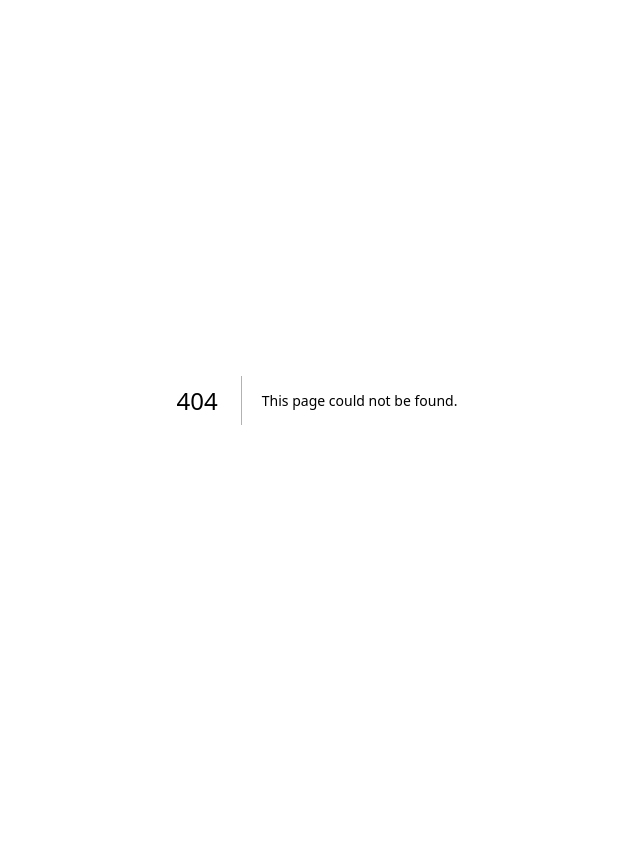
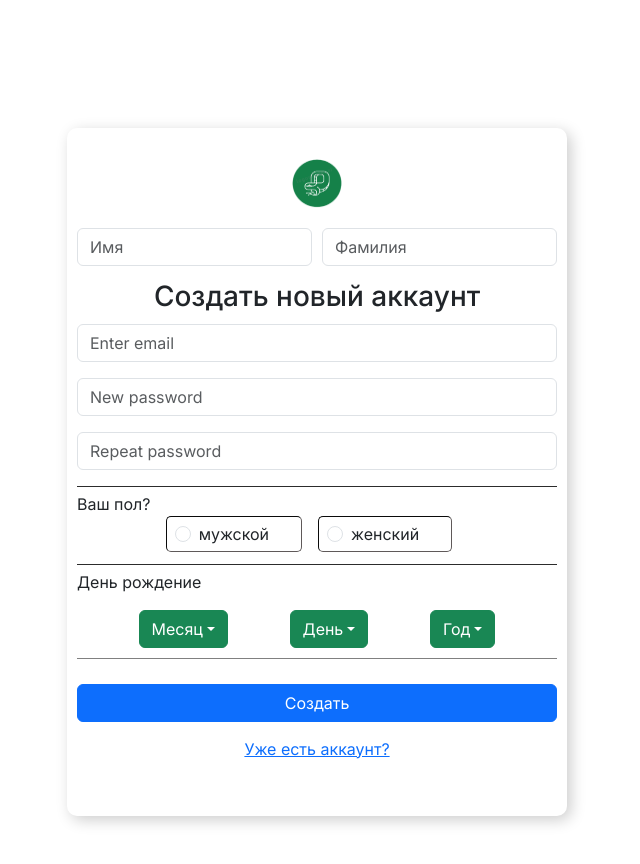
Before and after one commit to CookiesNCash/boloto, a Next.js app in the folder client/: page /welcome/registration in a window 1280 px wide. Before the commit this address had no page. Shown: the top 864 px of the page, without its empty margins (323-963 px from the left). Before the commit the page ends 800 px from the top, so only its background shows below. Built offline with nearby package versions, Linux system fonts and the light colour scheme.

Commit message:
add registration

```diff
--- a/client/src/app/globals.css
+++ b/client/src/app/globals.css
@@ -103,6 +103,7 @@ a {
 } */
 body {
   overflow: hidden;
+  width: 100%;
 }
 .logo-div{
   margin: 20px;
@@ -131,6 +132,43 @@ body {
   gap: 10px;
   margin: 15px 0 45px;
 }
+.registration-name {
+  display: flex;
+  gap: 10px;
+}
+.radio-group1 {
+  text-align: center;
+  margin-bottom: 10px;
+}
+.select {
+  width: 100%;
+  padding-top: 5px;
+  border-top: 1px #808080 inset;
+}
+
+.radioGp1 {
+  border: 1px rgb(95, 89, 89) inset;
+  padding: 5px 2em;
+  text-align: center;
+  border-radius: 5px;
+}
+.dropdown-menu-scroll {
+  max-height: 200px; /* или любое другое значение в зависимости от ваших нужд */
+  overflow-y: auto;
+}
+.birthday {
+  margin-bottom: 25px;
+  border-bottom: 1px #808080 inset;
+  padding-bottom: 10px;
+}
+
+.dropdown-container {
+  display: inline-block;
+}
+.dropDown-group {
+  display: flex;
+  justify-content: space-evenly;
+}
 /*
 @media (prefers-color-scheme: dark) {
   html {
--- /dev/null
+++ b/client/src/app/welcome/components/DropDownDate.tsx
@@ -0,0 +1,21 @@
+import React from 'react';
+import { Dropdown } from 'react-bootstrap';
+
+export default function DropDownDate ({ arr, name }) {
+    return (
+        <div className="dropdown-container">
+            <Dropdown>
+                <Dropdown.Toggle variant="success" id="dropdown-basic">
+                    {name}
+                </Dropdown.Toggle>
+                <Dropdown.Menu className='dropdown-menu-scroll'>
+                    {arr.map((el, indx) => (
+                        <Dropdown.Item key={indx} href={`#/action-${indx}`}>
+                            {el}
+                        </Dropdown.Item>
+                    ))}
+                </Dropdown.Menu>
+            </Dropdown>
+        </div>
+    )
+}
--- /dev/null
+++ b/client/src/app/welcome/registration/page.tsx
@@ -0,0 +1,95 @@
+"use client"
+import React from 'react';
+import Button from 'react-bootstrap/Button';
+import Form from 'react-bootstrap/Form';
+import Image from 'next/image'
+import DropDownDate from '../components/DropDownDate';
+
+const month = ['Январь','Феврал','Март','Апрель','Май','Июнь','Июль','Август','Сентябрь','Октябрь','Ноябрь','Декабрь',]
+const day = [1, 2, 3, 4, 5, 6, 7, 8, 9, 10, 11, 12, 13, 14, 15, 16, 17, 18, 19, 20, 21, 22, 23, 24, 25, 26, 27, 28, 29, 30, 31]
+const years = [2024];
+for (let year = 2023; year >= 1950; year--) {
+  years.push(year);
+}
+
+function BasicExample() {
+  return (
+    <>
+      <div className='form-div'>
+      <div className='logo-div'>
+      <Image
+          className='logo'
+          src="/logo.png"
+          alt="Vercel Logo"
+          width={50}
+          height={50}
+          priority
+      />
+
+      </div>
+      <Form>
+      <div className='registration-name'>
+        <Form.Group className="mb-1" controlId="name">
+        <Form.Control type="email" placeholder="Имя" />
+        </Form.Group>
+        <Form.Group className="mb-1" controlId="SecondName">
+        <Form.Control type="email" placeholder="Фамилия" />
+        </Form.Group>
+      </div>
+      <Form.Group className="mb-3" controlId="formBasicEmail">
+        <div className='h3'>Создать новый аккаунт</div>
+        <Form.Control type="email" placeholder="Enter email" />
+      </Form.Group>
+      <Form.Group className="mb-3" controlId="formBasicPassword">
+        <Form.Control type="password" placeholder="New password" />
+      </Form.Group>
+      <Form.Group className="mb-3" controlId="repeatFormBasicPassword">
+        <Form.Control type="password" placeholder="Repeat password" />
+      </Form.Group>
+
+      <div className='select gender'>
+        Ваш пол?
+      <Form.Group className='radio-group1'>
+         <Form.Check
+          className='radioGp1'
+          inline
+          label="мужской"
+          name="group1"
+          type={'radio'}
+          />
+          <Form.Check
+          className='radioGp1'
+           inline
+           label="женский "
+           name="group1"
+            type={'radio'}
+          />
+      </Form.Group>
+      </div>
+      {/* display: flex;
+  justify-content: center;
+  gap: 20px; */}
+      <div className='select birthday'>
+        <p>День рождение</p>
+      <div className='dropDown-group'>
+      <DropDownDate arr={month} name='Месяц'/>
+      <DropDownDate arr={day} name='День'/>
+      <DropDownDate arr={years} name='Год'/>
+      </div>
+      </div>
+
+      <div className='d-grid gap-2'>
+        <Button variant="primary" type="submit">
+        Создать
+      </Button>
+      </div>
+      <div className='create-acc'>
+        <a className='sing-up' href="#">Уже есть аккаунт?</a>
+      </div>
+    </Form>
+    </div>
+    </>
+  );
+}
+
+export default BasicExample;
```
